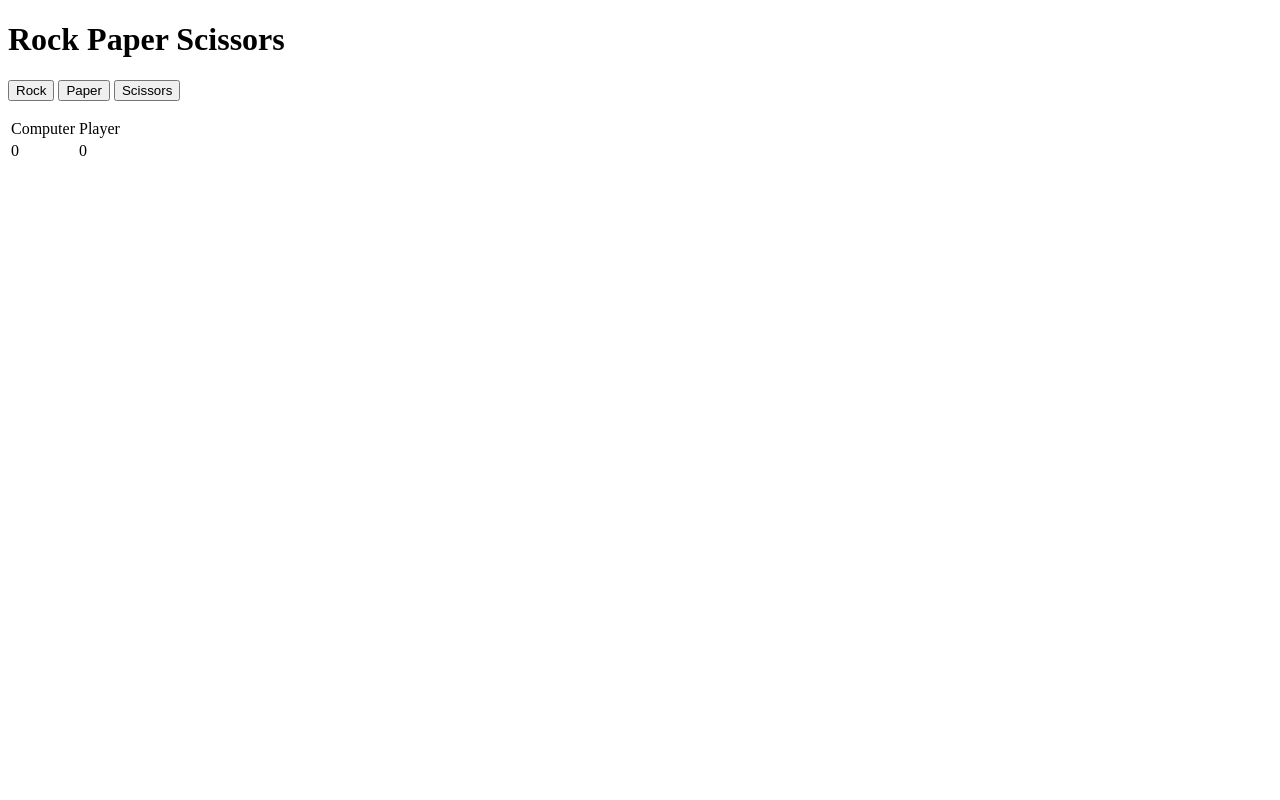
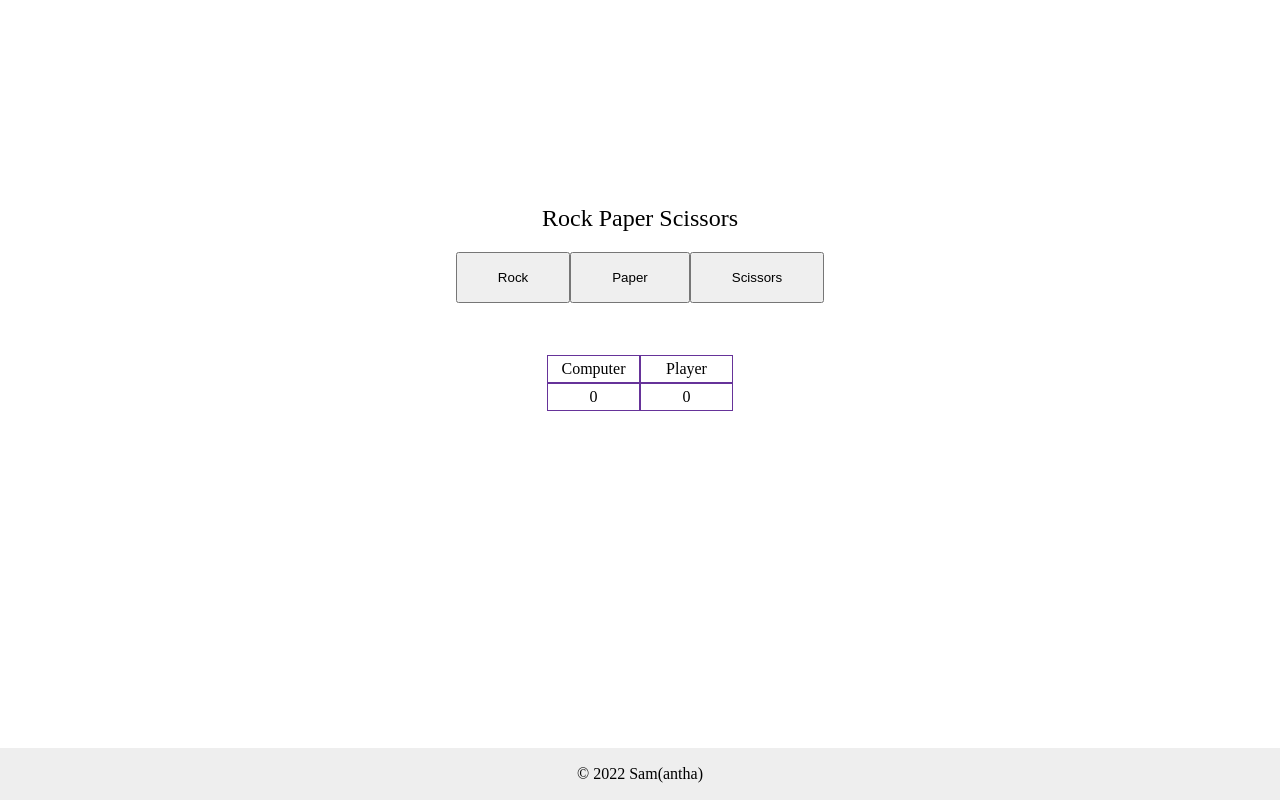
Before and after one commit to sammansch/rock-paper-scissors, a plain HTML site: page index.html in a window 1280 px wide. Drawn offline with Linux system fonts and the light colour scheme.

Commit message:
Add positioning of elements using Flexbox

```diff
--- a/index.html
+++ b/index.html
@@ -4,17 +4,20 @@
     <meta charset="UTF-8">
     <meta http-equiv="X-UA-Compatible" content="IE=edge">
     <meta name="viewport" content="width=device-width, initial-scale=1.0">
-
+    <link rel="stylesheet" href="style.css">
     <title>Rock Paper Scissors</title>
 </head>
 <body>
-    <h1>Rock Paper Scissors</h1>
-    <div class="player-area">
+    <div class="container">
+        <div class="header">
+            Rock Paper Scissors
+        </div>
+        <div class="player-container">
             <button class="btn" id="rock">Rock</button>
             <button class="btn" id="paper">Paper</button>
             <button class="btn" id="scissors">Scissors</button>
         </div>
-    <div class="score-area">
+        <div class="score-container">
             <p class="round-result"></p>
             <table class="scoreboard">
                 <tr>
@@ -25,8 +28,11 @@
                     <td id="computer-score">0</td>
                     <td id="player-score">0</td>
                 </tr>
-
             </table>
+        </div>
+    </div>
+    <div class="footer">
+        <div>&copy; 2022 Sam(antha)</div>
     </div>
     <script src="main.js"></script>
 </body>
--- /dev/null
+++ b/style.css
@@ -0,0 +1,54 @@
+.container {
+  display: flex;
+  flex-direction: column;
+  align-items: center;
+  justify-content: center;
+  min-height: 75vh;
+}
+
+.header {
+  display: flex;
+  justify-content: center;
+  font-size: 24px;
+}
+
+.player-container {
+  display: flex;
+  size: 50vh;
+  justify-content: space-evenly;
+  margin: 20px;
+}
+
+.btn {
+  padding: 16px 40px;
+}
+
+.score-container {
+  display: flex;
+  flex-direction: column;
+  align-items: center;
+}
+
+.scoreboard {
+  border-spacing: 0em;
+  margin-top: 0px;
+}
+
+td {
+  padding: 4px 8px;
+  min-width: 75px;
+  text-align: center;
+  border: 1px solid rebeccapurple;
+}
+
+.footer {
+  position: fixed;
+  bottom: 0;
+  left: 0;
+  right: 0;
+  height: 52px;
+  display: flex;
+  align-items: center;
+  justify-content: center;
+  background: #eee;
+}
```
Lines whose indentation alone changed are shown as unchanged.
